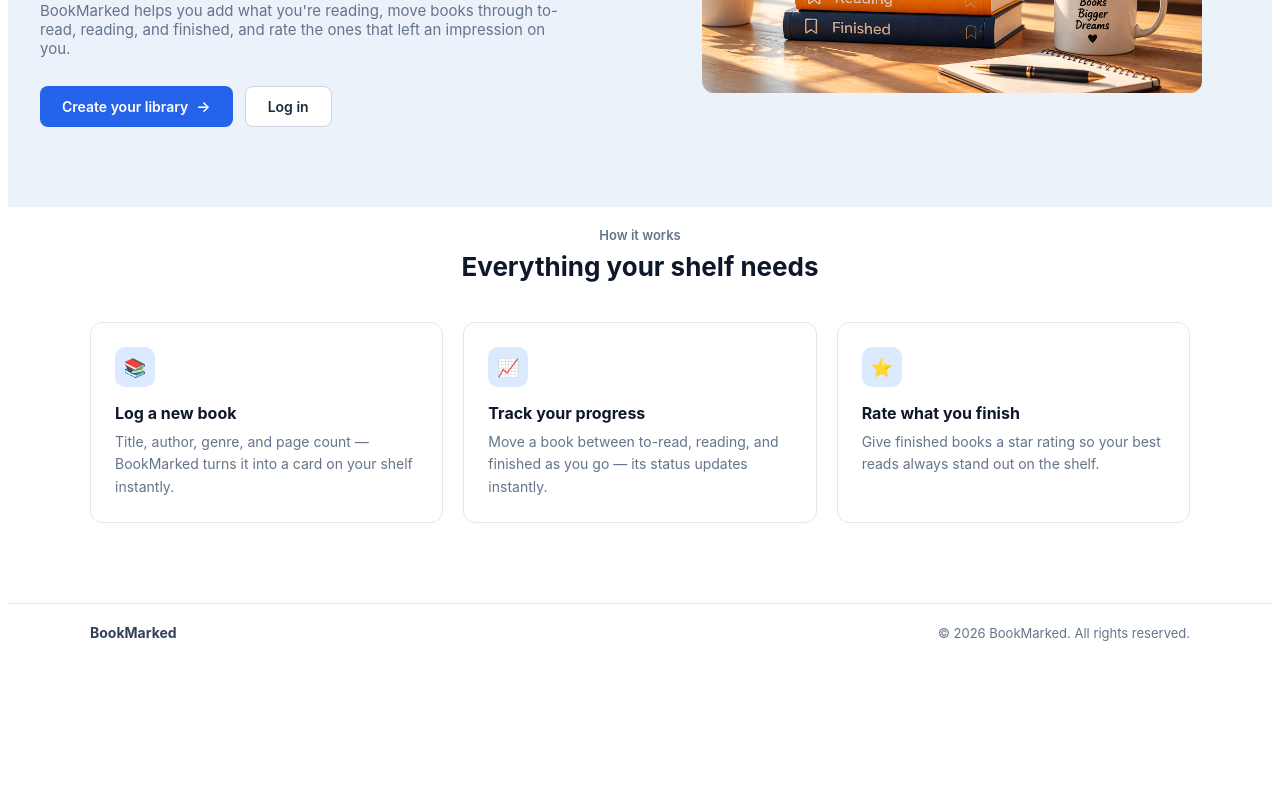
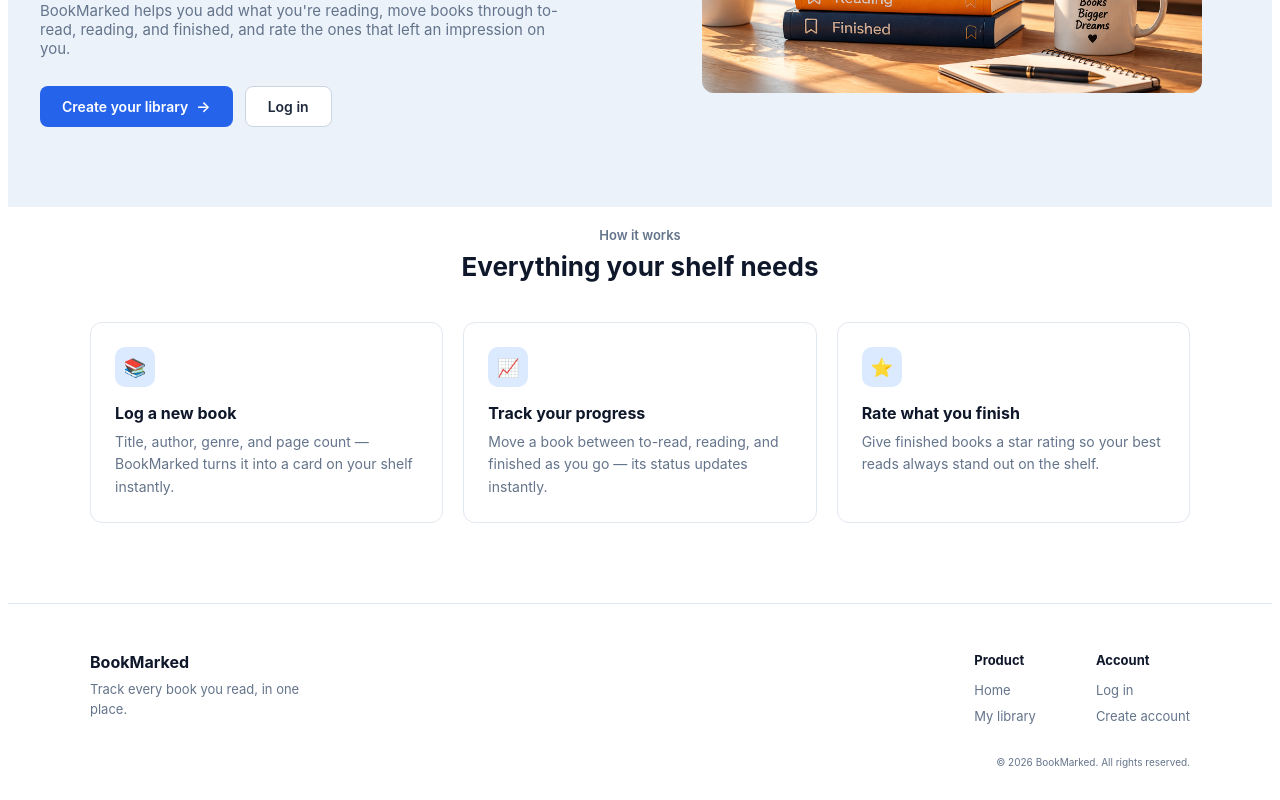
Before and after one commit to GharbiALI/BookMarked-frontend, a React (Vite) app: page / in a window 1280 px wide. Shown: the part 317-1117 px from the top of the page. Before the commit the page ends 986 px from the top, so only its background shows below. Built offline with nearby package versions, Linux system fonts and the light colour scheme.

Commit message:
feat(footer): update footer layout with brand tagline and navigation links

```diff
--- a/src/component/Footer.tsx
+++ b/src/component/Footer.tsx
@@ -1,12 +1,28 @@
+import { Link } from "react-router-dom";
 import styled from "styled-components";
 
 export const Footer = () => {
   return (
     <FooterContainer>
       <FooterContent>
-        <Brand>
-          <BrandName>BookMarked</BrandName>
-        </Brand>
+        <TopRow>
+          <BrandColumn>
+            <BrandName>BookMarked</BrandName>
+            <Tagline>Track every book you read, in one place.</Tagline>
+          </BrandColumn>
+
+          <LinkColumn>
+            <ColumnTitle>Product</ColumnTitle>
+            <FooterLink to="/">Home</FooterLink>
+            <FooterLink to="/library">My library</FooterLink>
+          </LinkColumn>
+
+          <LinkColumn>
+            <ColumnTitle>Account</ColumnTitle>
+            <FooterLink to="/login">Log in</FooterLink>
+            <FooterLink to="/signin">Create account</FooterLink>
+          </LinkColumn>
+        </TopRow>
 
         <Copyright>
           © {new Date().getFullYear()} BookMarked. All rights reserved.
@@ -19,7 +35,7 @@ export const Footer = () => {
 const FooterContainer = styled.footer`
   width: 100%;
 
-  padding: 20px 0;
+  padding: 48px 0 24px 0px;
 
   background-color: #ffffff;
 
@@ -31,30 +47,71 @@ const FooterContent = styled.div`
 
   margin: 0 auto;
   padding: 0 24px;
-
-  display: flex;
-  align-items: center;
-  justify-content: space-between;
 `;
 
-const Brand = styled.div`
+const TopRow = styled.div`
   display: flex;
-  align-items: center;
 
-  gap: 8px;
+  gap: 60px;
+
+  margin-bottom: 32px;
 `;
 
-const BrandName = styled.span`
-  font-size: 14px;
+const BrandColumn = styled.div`
+  flex: 1;
+`;
+
+const BrandName = styled.p`
+  margin: 0 0 8px 0;
+
+  font-size: 16px;
   font-weight: 700;
 
-  color: #334155;
+  color: #0f172a;
+`;
+
+const Tagline = styled.p`
+  margin: 0;
+  max-width: 240px;
+
+  font-size: 13px;
+  line-height: 1.5;
+
+  color: #64748b;
+`;
+
+const LinkColumn = styled.div`
+  display: flex;
+  flex-direction: column;
+
+  gap: 10px;
+`;
+
+const ColumnTitle = styled.p`
+  margin: 0 0 4px 0;
+
+  font-size: 13px;
+  font-weight: 700;
+
+  color: #0f172a;
+`;
+
+const FooterLink = styled(Link)`
+  font-size: 13px;
+  color: #64748b;
+
+  text-decoration: none;
+
+  &:hover {
+    color: #2563eb;
+  }
 `;
 
 const Copyright = styled.p`
   margin: 0;
 
-  font-size: 13px;
+  font-size: 10px;
+  text-align: right;
 
   color: #64748b;
 `;
```
